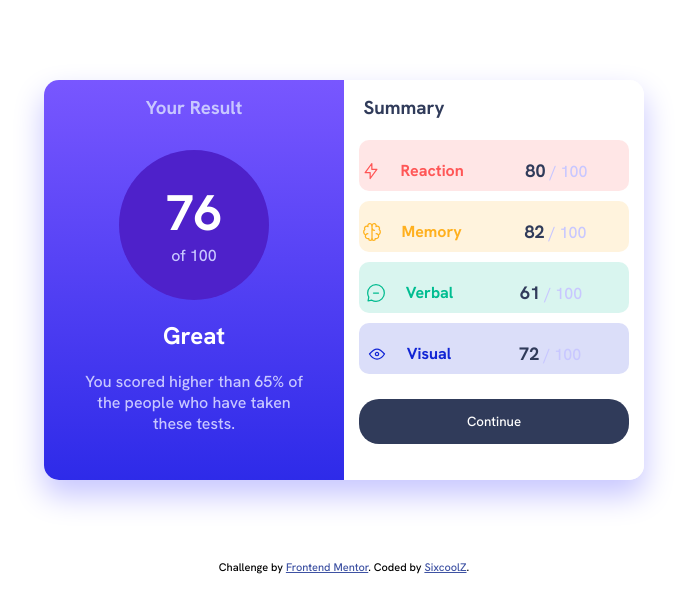
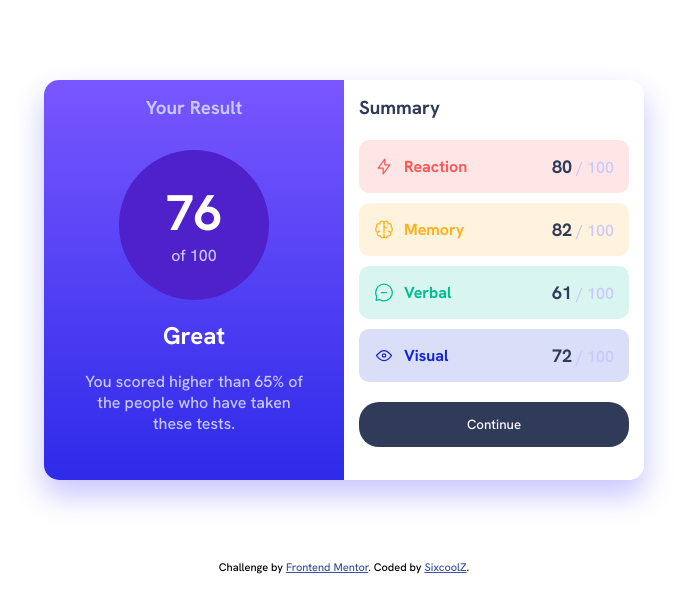
Before and after one commit to SixcoolZ/RESULTS-SUMMARY-COMPONENT, a plain HTML site: page index.html in a window 1280 px wide. Shown: the whole page, without its empty margins (296-983 px from the left). Drawn offline with Linux system fonts and the light colour scheme.

Commit message:
changes to my earlier work

```diff
--- a/index.html
+++ b/index.html
@@ -20,28 +20,28 @@
   <div class="summary">
     <h3 class="summary-h3">Summary</h3>
   <div class="summary-contents bg1">
-        <div class="summary-contents">
+        <div class="summary-contents-1">
           <img src="./assets/images/icon-reaction.svg" alt="rection" loading="lazy">
           <h4 class="summary-text1">Reaction</h4>
         </div>
         <div><p><span class="summary-value">80</span> / 100</p></div>
       </div>
       <div class="summary-contents bg2">
-        <div class="summary-contents">
+        <div class="summary-contents-1">
           <img src="./assets/images/icon-memory.svg" alt="Memory" loading="lazy">
           <h4 class="summary-text2">Memory</h4>
         </div>
         <div><p><span class="summary-value">82</span> / 100</p></div>
       </div>
       <div class="summary-contents bg3">
-        <div class="summary-contents">
+        <div class="summary-contents-1">
           <img src="./assets/images/icon-verbal.svg" alt="Verbal" loading="lazy">
           <h4 class="summary-text3">Verbal</h4>
         </div>
         <div><p><span class="summary-value">61</span> / 100</p></div>
       </div>
       <div class="summary-contents bg4">
-        <div class="summary-contents">
+        <div class="summary-contents-1">
           <img src="./assets/images/icon-visual.svg" alt="Visual" loading="lazy">
           <h4 class="summary-text4">Visual</h4>
         </div>
--- a/styles.css
+++ b/styles.css
@@ -11,14 +11,12 @@ body{
 .container{
     box-shadow: 0 15px 30px 1px hsl(241, 100%, 89%);
     background: rgba(255, 255, 255, 0.90);
-	text-align: center;
 	border-radius: 15px;
 	overflow: hidden;
 	margin: 5em auto;
 	height: 400px;
 	width: 600px;
     display: flex;
-    justify-content: space-evenly;
 }
 .result{
     background: linear-gradient(hsl(252, 100%, 67%), hsl(241, 81%, 54%));
@@ -26,6 +24,7 @@ body{
     color: hsl(241, 100%, 89%);
     width: 50%;
     height: 100%;
+    text-align: center;
 }
 h3{
     margin-bottom: 20px;
@@ -60,15 +59,17 @@ h2{
 }
 .summary-h3{
     color: hsl(224, 30%, 27%);
-    padding-right: 180px;
 }
 .summary-contents{
     display: flex;
-    justify-content: space-evenly;
+    justify-content: space-between;
     align-items: center;
-    column-gap: 20px;
-    padding: 10px 40px 0 0;
+    padding: 15px;
     margin-bottom: 10px;
+}
+.summary-contents-1{
+    display: flex;
+    gap: 10px;
 }
 .summary-value{
     font-size: 18px;
@@ -102,7 +103,7 @@ h2{
 .bg4{
     background: hsla(234, 85%, 45%, 0.15);
     border-radius: 10px;
-    margin-bottom: 25px;
+    margin-bottom: 20px;
 }
 button{
     background: hsl(224, 30%, 27%);
```
